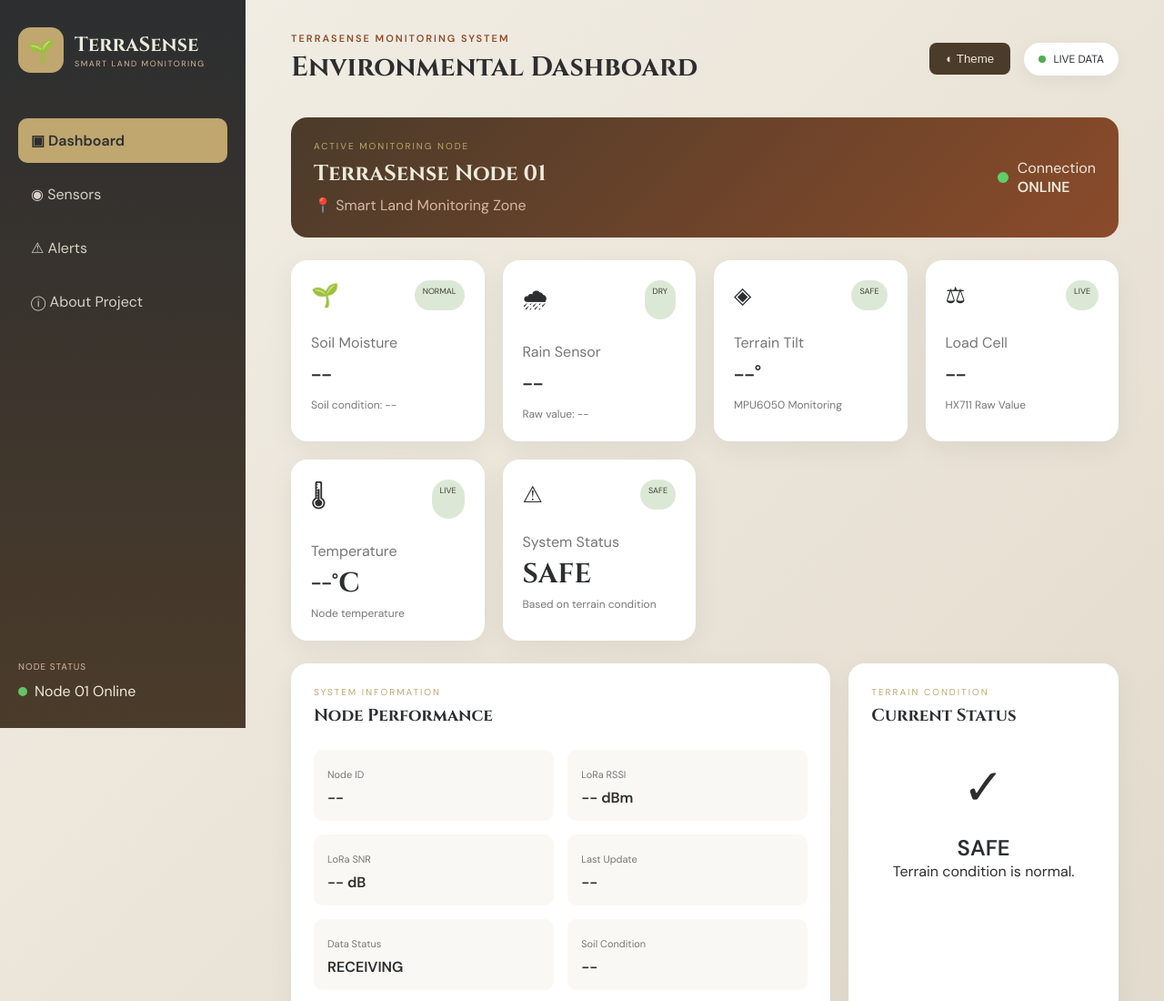
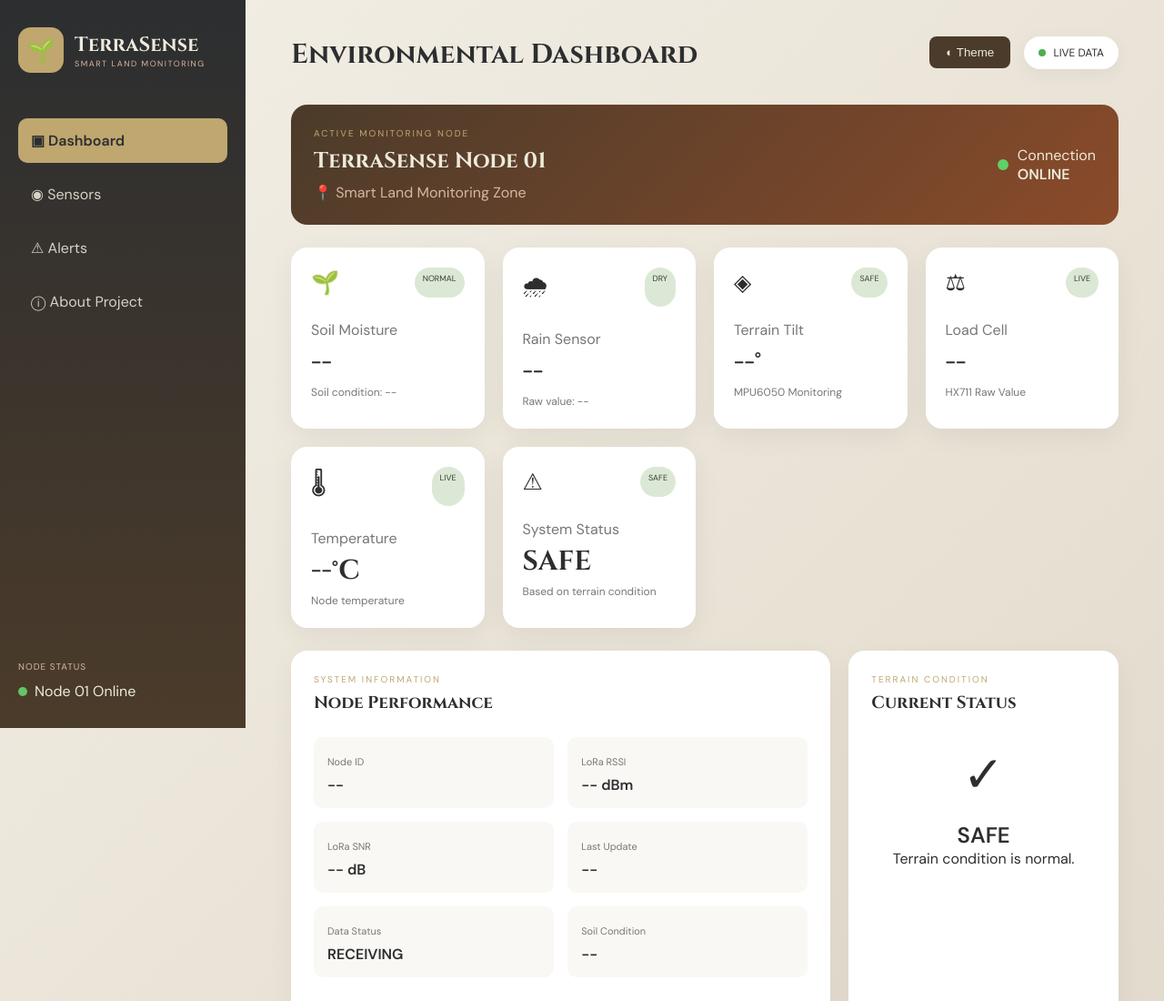
Before and after one commit to faseehakhan32-dev/TeraSensor, a website with bundled scripts: page index.html in a window 1280 px wide. Shown: the top 1100 px of the page at 91% size. Built offline with nearby package versions, Linux system fonts and the light colour scheme; no server answers.

Commit message:
removed TERRASENSE MONITORING SYSTEM

```diff
--- a/index.html
+++ b/index.html
@@ -138,9 +138,9 @@
 
             <div>
 
-                <p class="small-title">
+                <!-- <p class="small-title">
                     TERRASENSE MONITORING SYSTEM
-                </p>
+                </p> -->
 
                 <h2>
                     Environmental Dashboard
```
